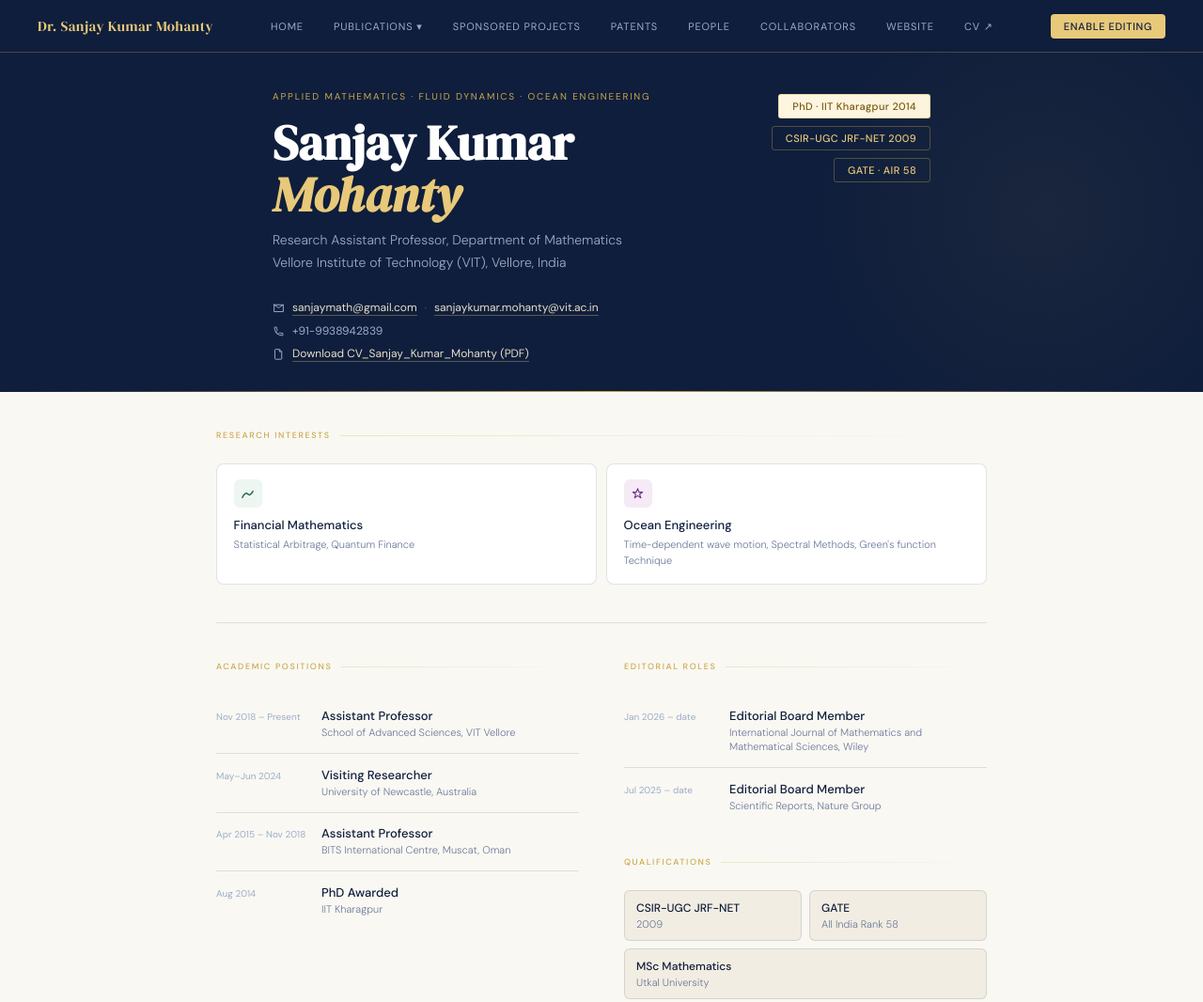
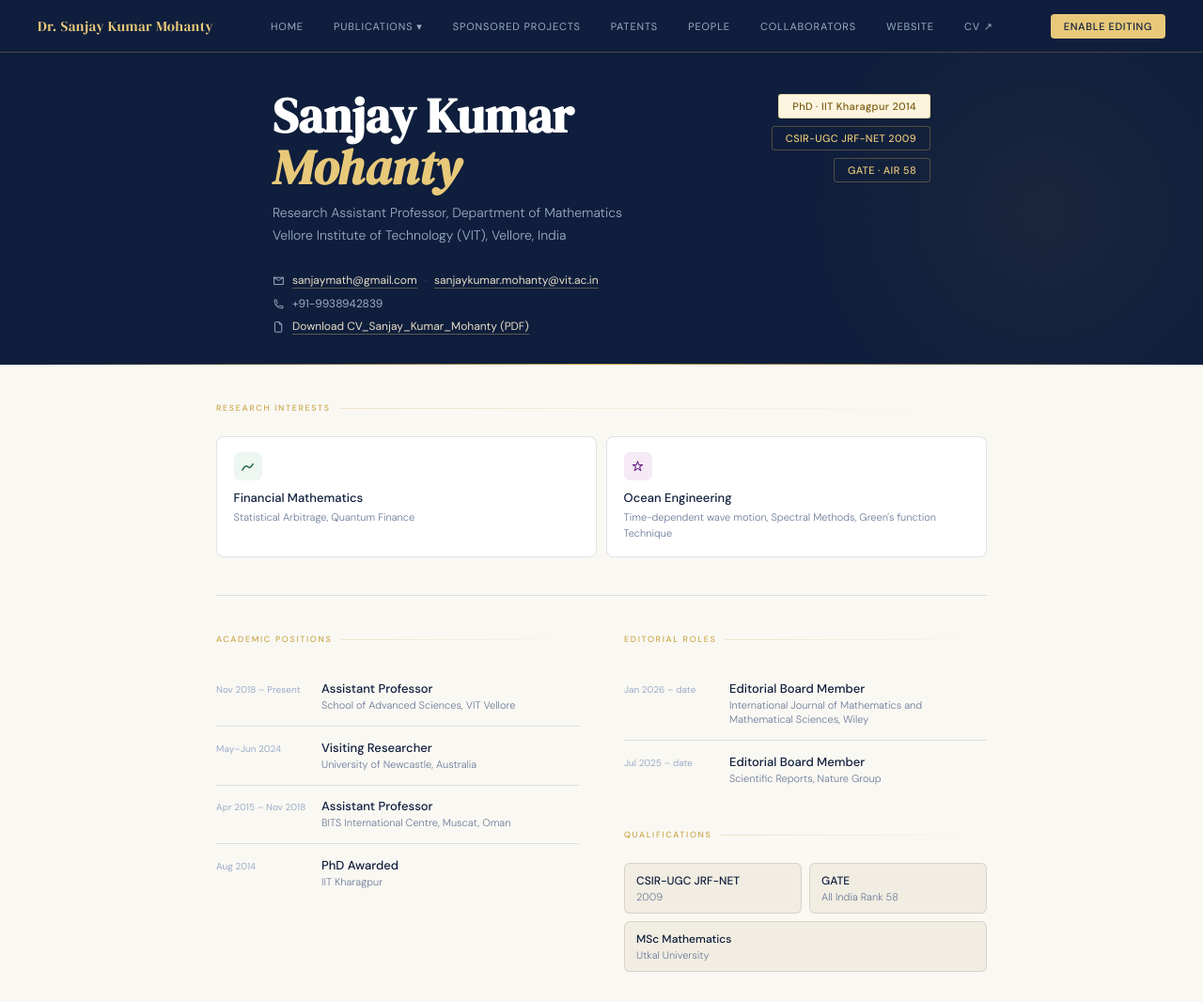
Before and after one commit to sanjaymathematics/sanjay-website, a plain HTML site: page index.html in a window 1280 px wide. Shown: the top 1066 px of the page at 94% size. Drawn offline with Linux system fonts and the light colour scheme.

Commit message:
Update index.html

```diff
--- a/index.html
+++ b/index.html
@@ -415,7 +415,6 @@
   <header class="hero">
     <div class="hero-inner">
       <div>
-        <div class="eyebrow" contenteditable="true">Applied Mathematics · Fluid Dynamics · Ocean Engineering</div>
         <h1 class="hero-name" contenteditable="true">Sanjay Kumar<br><em>Mohanty</em></h1>
         <p class="hero-title" contenteditable="true">
          Research Assistant Professor, Department of Mathematics<br>
```
